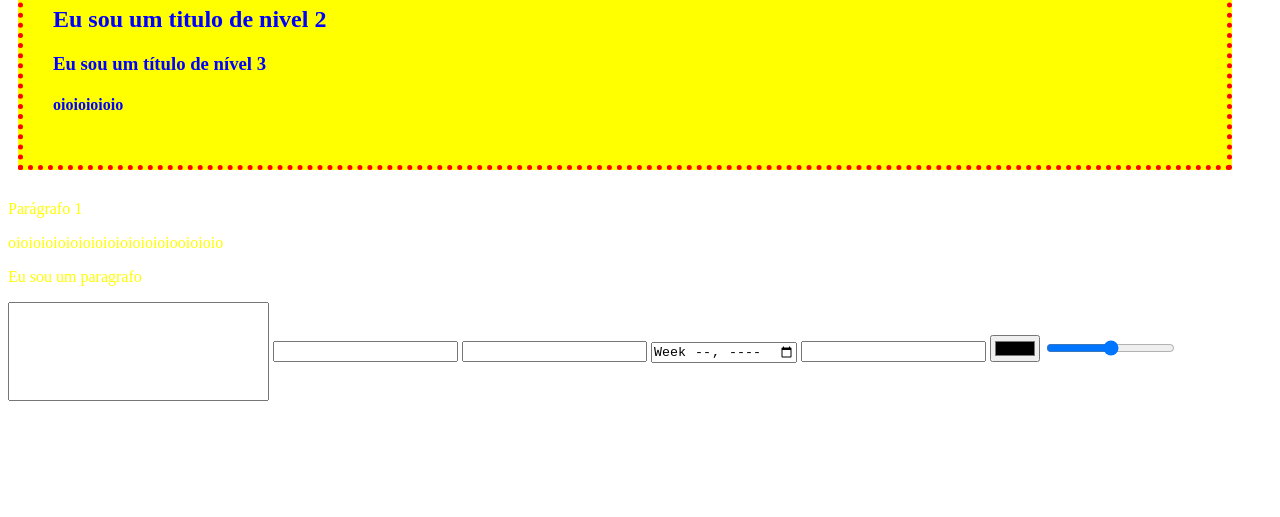
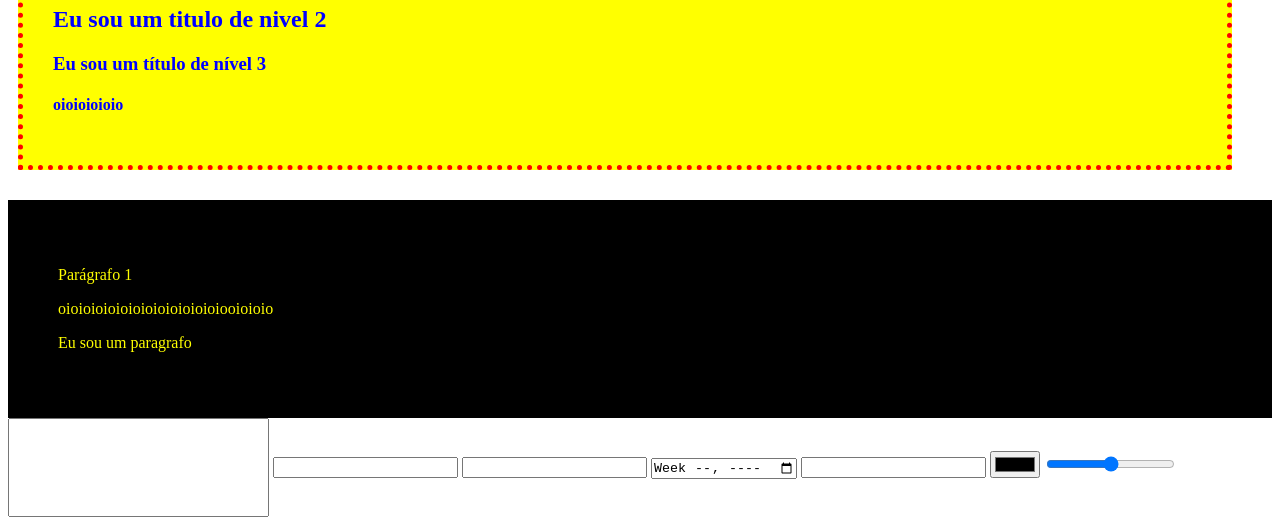
Before and after one commit to airtonbjunior/programacao-web-ceub-turmaA, a plain HTML site: page index.html in a window 1280 px wide. Shown: the part 129-646 px from the top of the page. Drawn offline with Linux system fonts and the light colour scheme.

Commit message:
mais alteracoes

```diff
--- a/estilo.css
+++ b/estilo.css
@@ -21,5 +21,7 @@ p {
 }
 
 #paragrafos {
-
+    background-color: black;
+    color: yellow;
+    padding: 50px;
 }
```
